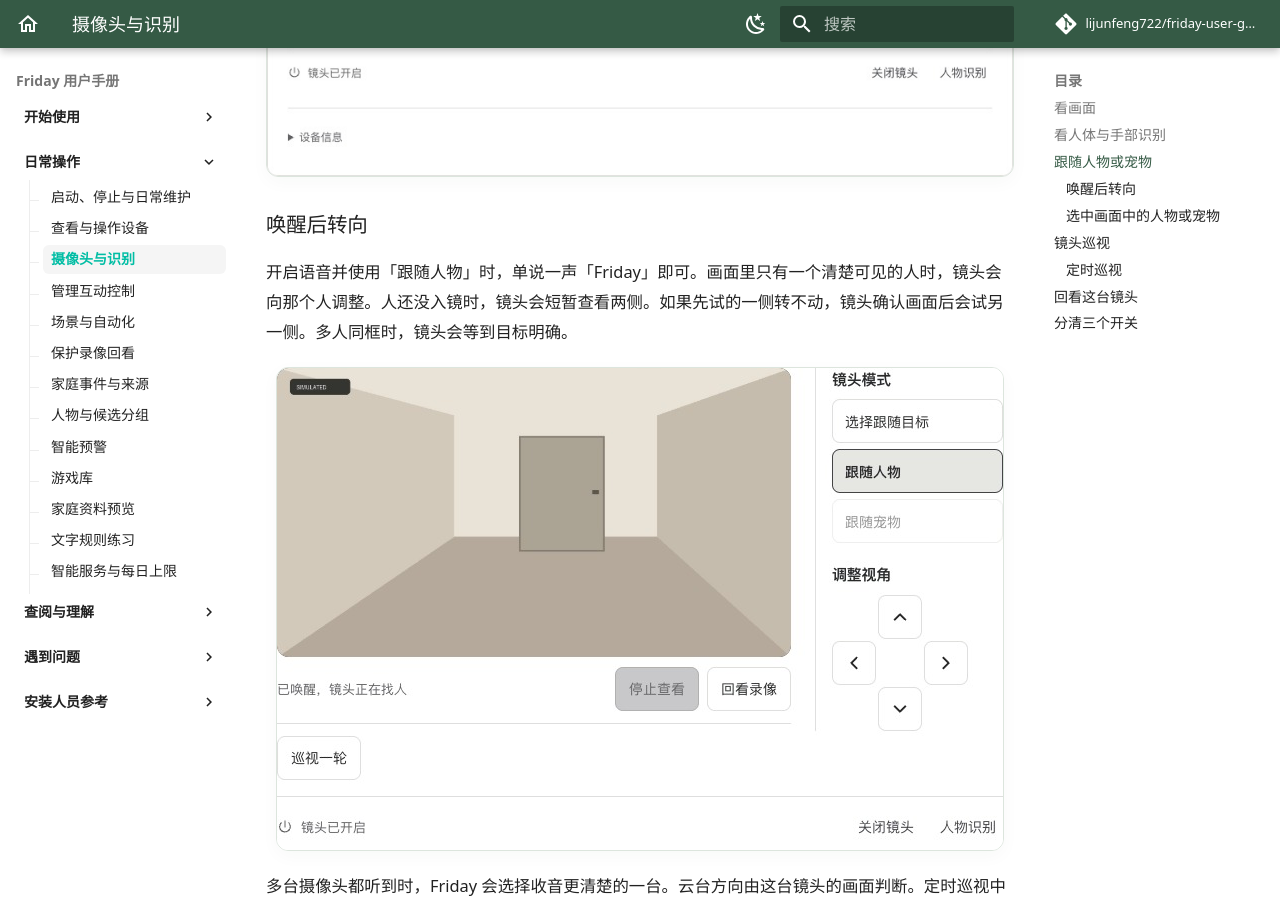
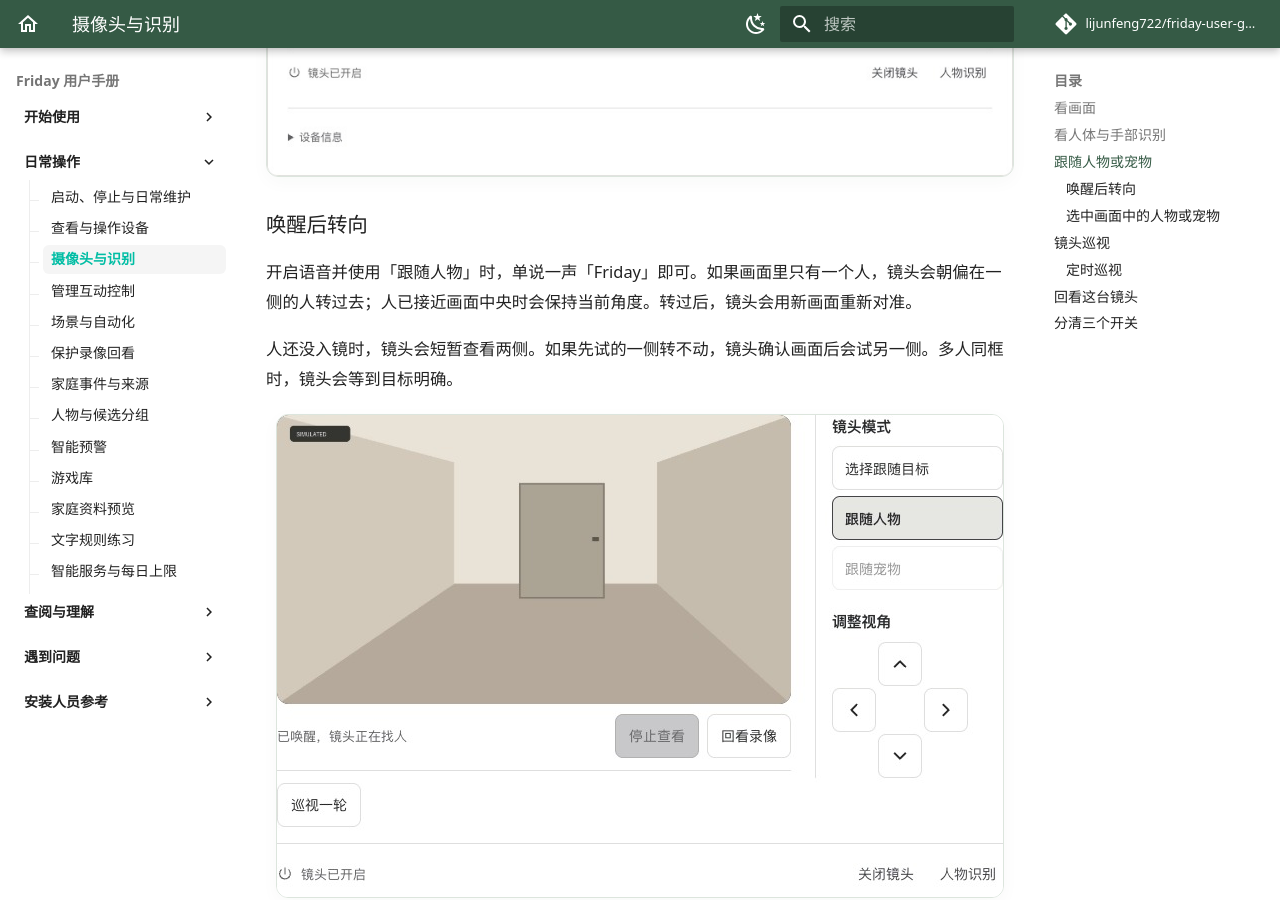
Before and after one commit to lijunfeng722/friday-user-guide, an MkDocs documentation site: the page built from docs/guides/cameras.md, in a window 1280 px wide and 900 px high, scrolled down 2730 px. Built offline with MkDocs 1.6.1 and Material for MkDocs 9.7.7, drawn with Linux system fonts in a browser that asks for light colours; comment, search, counter and statistics services are not loaded.

Commit message:
文档：说明喊 Friday 后如何试用镜头转向

```diff
--- a/docs/guides/cameras.md
+++ b/docs/guides/cameras.md
@@ -33,7 +33,9 @@
 
 ### 唤醒后转向
 
-开启语音并使用「跟随人物」时，单说一声「Friday」即可。画面里只有一个清楚可见的人时，镜头会向那个人调整。人还没入镜时，镜头会短暂查看两侧。如果先试的一侧转不动，镜头确认画面后会试另一侧。多人同框时，镜头会等到目标明确。
+开启语音并使用「跟随人物」时，单说一声「Friday」即可。如果画面里只有一个人，镜头会朝偏在一侧的人转过去；人已接近画面中央时会保持当前角度。转过后，镜头会用新画面重新对准。
+
+人还没入镜时，镜头会短暂查看两侧。如果先试的一侧转不动，镜头确认画面后会试另一侧。多人同框时，镜头会等到目标明确。
 
 ![示例镜头的实时画面下方显示「已唤醒，镜头正在找人」](../assets/screenshots/friday-camera-wake-turn.jpg)
 
```
Also changed, not shown: USER_MANUAL.md (+4 -2 lines), docs/troubleshooting/faq.md (+1 -1 lines).
